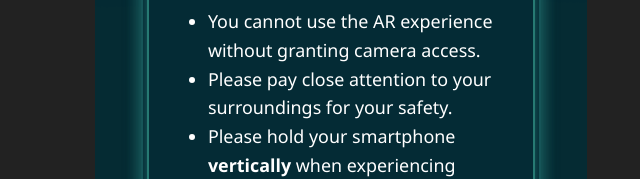
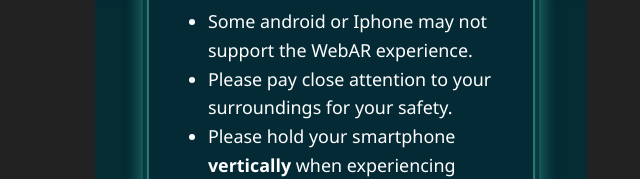
Before and after one commit to Student-leo/YapGroup, a plain HTML site: page index.html in a window 1280 px wide. Shown: the part 314-493 px from the top of the page, 299-939 px from the left. Drawn offline with Linux system fonts and the light colour scheme.

Commit message:
Update index.html

```diff
--- a/index.html
+++ b/index.html
@@ -100,7 +100,7 @@
     <h2>Bringing you WebAR</h2>
     <p>This WebAR experience need access from your <br><strong>camera </strong>and <strong>location </strong></p>
     <ul>
-      <li>You cannot use the AR experience without granting camera access.</li>
+      <li>Some android or Iphone may not support the WebAR experience.</li>
 <li>Please pay close attention to your surroundings for your safety. </li>
 <li>Please hold your smartphone <strong>vertically </strong>when experiencing WebAr.</li>
 
```
